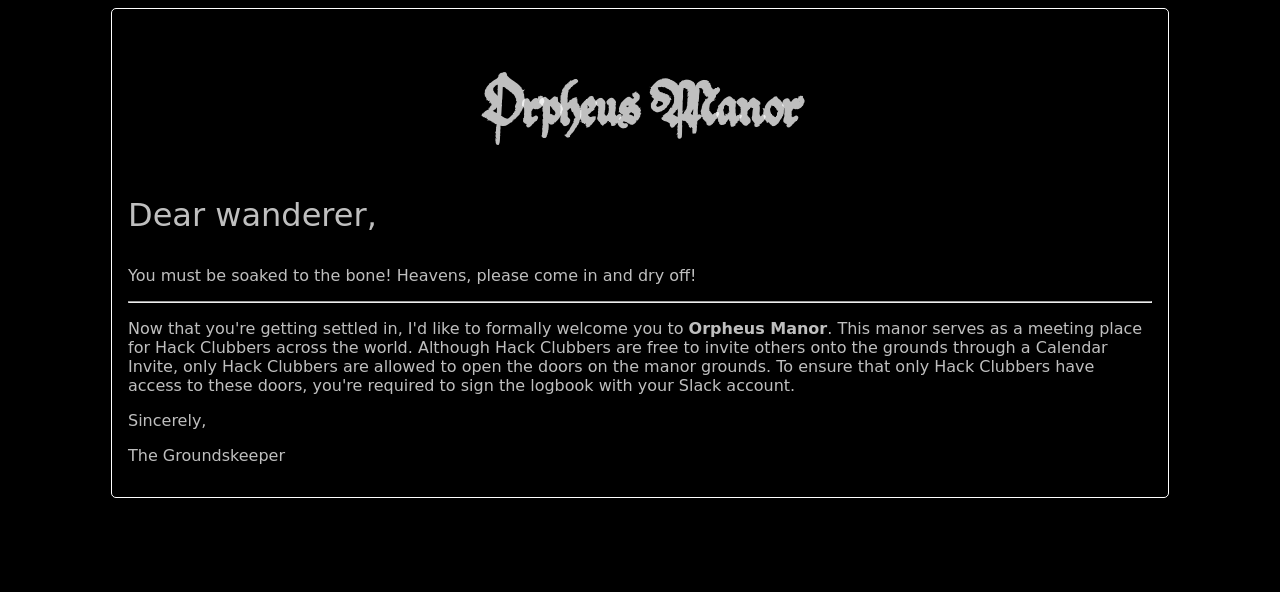
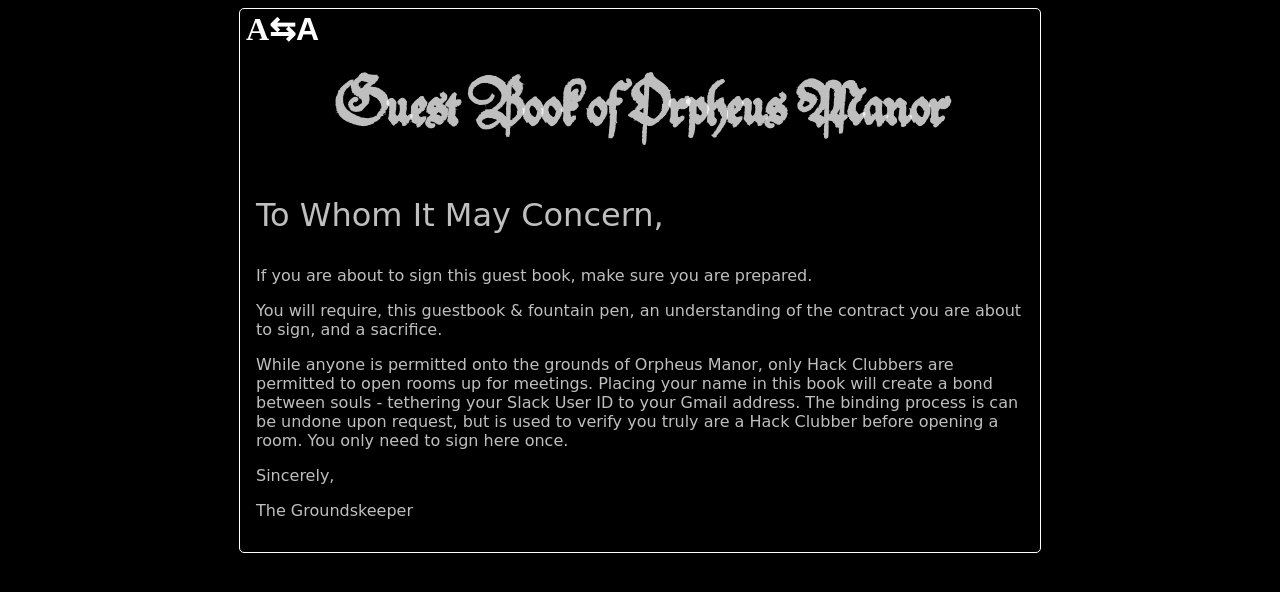
Before and after one commit to hackclub/slash-z, a website: page public/auth-details.html in a window 1280 px wide. Drawn offline with Linux system fonts and the light colour scheme; a web font is replaced by a local one.

Commit message:
Fill out auth details page

```diff
--- a/public/auth-details.html
+++ b/public/auth-details.html
@@ -15,21 +15,42 @@
       html {
         background: black;
       }
+      .toggle {
+        position: absolute;
+        color: white;
+        top: 0;
+        left: 0;
+        font-size: 2rem;
+        font-weight: bold;
+        border: none;
+        background: none;
+      }
+      .hidden {
+        display: none;
+      }
 
       .letter {
-        font-family: 'Calligraffitti', cursive;
+        position: relative;
         background: black;
         border: 1px solid white;
         padding: 1rem;
         border-radius: 5px;
         color: rgba(255, 255, 255, 0.75);
-        max-width: 64em;
+        max-width: 48em;
         margin: 0 auto;
       }
       .header {
-        font-family: 'Friedolin';
         font-size: 4em;
         text-align: center;
+      }
+      .olde {
+        font-family: 'Calligraffitti', cursive;
+      }
+      .olde > .header {
+        font-family: 'Friedolin';
+      }
+      .modern {
+        font-family: Helvetica, Arial, sans-serif;
       }
       .addressee {
         font-size: 2rem;
@@ -39,19 +60,44 @@
 
   <body>
     <div class='letter'>
-      <h2 class='header'>Orpheus Manor</h2>
-      <p class='addressee'>Dear wanderer,</p>
-      <p>You must be soaked to the bone! Heavens, please come in and dry off!</p>
-      <hr>
-      <p>
-        Now that you're getting settled in, I'd like to formally welcome you to
-        <strong>Orpheus Manor</strong>. This manor serves as a meeting place for Hack Clubbers across the world.
-        Although Hack Clubbers are free to invite others onto the grounds through a Calendar Invite, only Hack Clubbers are allowed to open the doors on the manor grounds.
-        To ensure that only Hack Clubbers have access to these doors, you're required to sign the logbook with your Slack account.
-      </p>
-      <p>Sincerely,</p>
-      <p>The Groundskeeper</p>
+      <div class="olde">
+        <h2 class='header'>Guest Book of Orpheus Manor</h2>
+        <p class='addressee'>To Whom It May Concern,</p>
+        <p>If you are about to sign this guest book, make sure you are prepared.</p>
+        <p>You will require, this guestbook & fountain pen, an understanding of the contract you are about to sign, and a sacrifice.</p>
+        <p>
+          While anyone is permitted onto the grounds of Orpheus Manor, only Hack Clubbers are permitted to open rooms up for meetings.
+          Placing your name in this book will create a bond between souls - tethering your Slack User ID to your Gmail address.
+          The binding process is can be undone upon request, but is used to verify you truly are a Hack Clubber before opening a room.
+          You only need to sign here once.
+        </p>
+        <p>Sincerely,</p>
+        <p>The Groundskeeper</p>
+      </div>
+      <div class="modern hidden">
+        <h2 class='header'>OAuth info you're permitting</h2>
+        <p class='addressee'>
+          👋 Hey there whoever-you-are!</p>
+        <p>
+          This sign-in will give us access to your email address & Slack ID.
+          We're only providing /z to Hack Club Slack users, so we link these
+          in our database to ensure only Hack Clubbers can use our calendar integration.
+        </p>
+        <p>
+          I don't use the addresses to send you emails except for admin/debugging tasks (ie. <em>if I need to reach out to you to fix your account</em>).
+        </p>
+        <p>Just reach out over email or Slack if you have any questions,</p>
+        <p>Max Wofford (the developer)</p>
+      </div>
+      <button class="toggle"><span style="font-family: 'Calligraffitti';">A</span>&#8646;<span>A</span></button>
     </div>
   </body>
 
+  <script>
+    document.querySelector('.toggle').onclick = function(e) {
+      e.preventDefault()
+      document.querySelector('.modern').classList.toggle('hidden')
+      document.querySelector('.olde').classList.toggle('hidden')
+    }
+  </script>
 </html>
```
